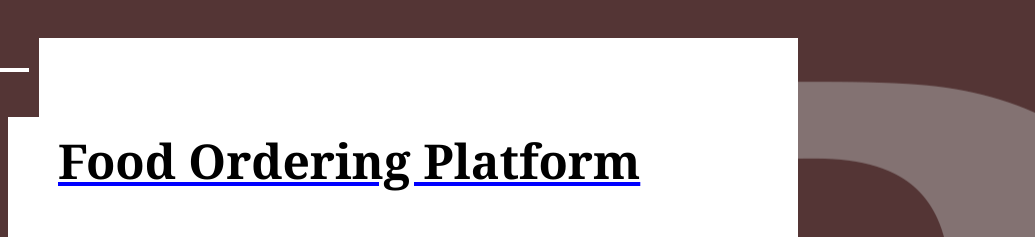
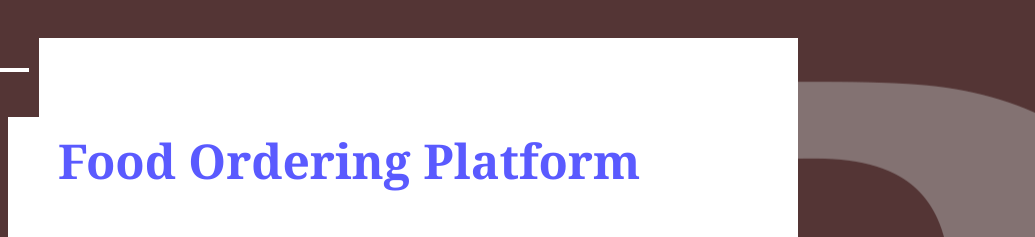
Before and after one commit to ronKzl/ronKzl.github.io, a plain HTML site: page project.html in a window 1280 px wide. Shown: the part 228-465 px from the top of the page, 245-1280 px from the left. Drawn offline with Linux system fonts and the light colour scheme.

Commit message:
Updated link color design

```diff
--- a/css/project.css
+++ b/css/project.css
@@ -76,13 +76,12 @@ hr{
   -ms-animation: fadeIn  1s;
 }
 a {
- color: black;
- text-decoration: underline;
- text-decoration-color: blue;
+ color: rgb(90, 90, 255);
+ text-decoration: none;
+
 }
 a:hover {
-  text-decoration: underline;
-	text-decoration-color: rgb(142, 164, 230);
+  color:#837272;
 }
 /* Dark Mode button CSS */
 .dark {
```
